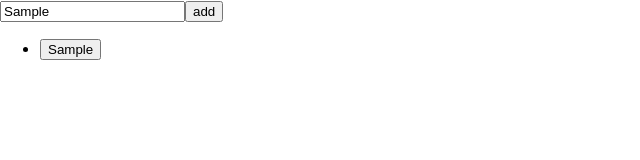
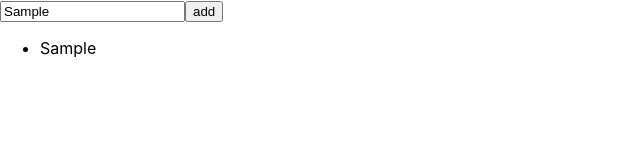
Before and after one commit to kkenya/tasktodoapp, a React (Create React App) app: page / in a window 1280 px wide. Both pictures are taken after typing "Sample" into the empty fields and a click on the button "add". Shown: the top 160 px of the page, without its empty margins (0-640 px from the left). Built offline with nearby package versions, Linux system fonts and the light colour scheme.

Commit message:
追加と削除

```diff
--- a/src/components/listComponent/list.js
+++ b/src/components/listComponent/list.js
@@ -2,17 +2,21 @@ import React from 'react';
 
 const List = ({
   todos,
-  toggle,
+  toggleTodo,
 }) => {
   console.log(todos);
+
   const listItems = todos.map((todo) =>
-    <div>
-      <li key={todo.id} style={{
+    <li
+      key={todo.id}
+      // onClick={() => console.log(todo.id)}
+      onClick={() => toggleTodo(todo.id)}
+      style={{
         textDecoration: todo.completed ? 'line-through' : 'none'
-      }}>
-        <button onClick={() => toggle(todo.id)}>{todo.text}</button>
-      </li>
-    </div>
+      }}
+    >
+      {todo.text}
+    </li>
   );
   return (
     <div>
--- a/src/components/mainscreenComponent/main.js
+++ b/src/components/mainscreenComponent/main.js
@@ -23,7 +23,7 @@ const Main = () => {
       />
       <List
         todos={todos}
-        toggle={toggleTodo}
+        toggleTodo={toggleTodo}
       />
     </div>
   );
--- a/src/components/useTodostate.js
+++ b/src/components/useTodostate.js
@@ -1,8 +1,9 @@
 import React, { useState } from 'react';
+
+let initialid = 0;
 
 export default initialTodo => {
   const [todos, setTodos] = useState(initialTodo);
-
 
   return {
     todos,
@@ -10,18 +11,21 @@ export default initialTodo => {
       setTodos([
         ...todos,
         {
-          id: Date.now(),
+          // id: Date.now(),
+          id: initialid++,
           text: todoText,
           completed: false,
         }
-      ]);
+      ])
     },
     toggleTodo: id => {
-      todos.map(todo =>
+      console.log(id);
+      const toggled = todos.map(todo =>
         (todo.id === id)
           ? { ...todo, completed: !todo.completed }
           : todo
       )
+      setTodos(toggled);
     },
   };
 
```
